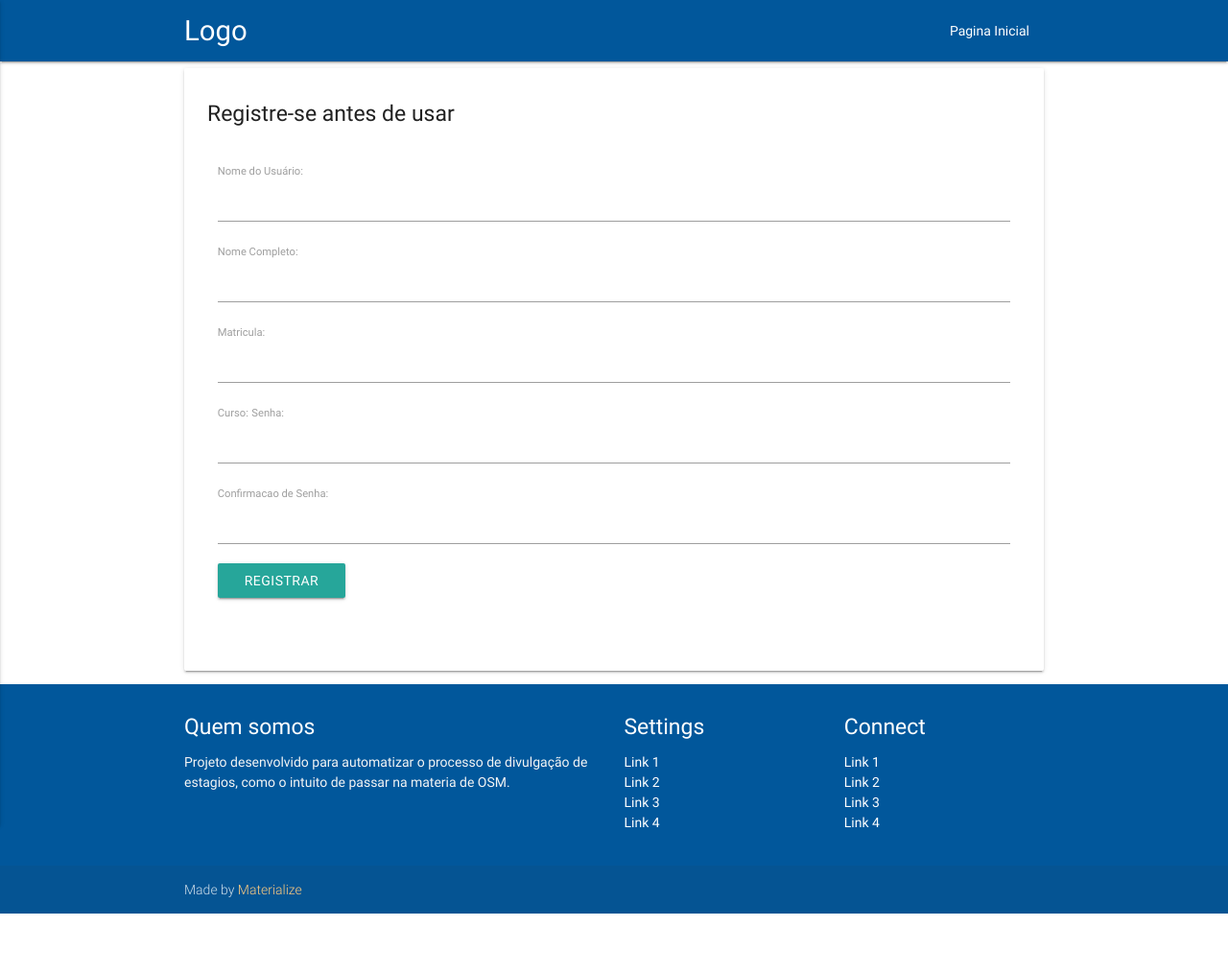
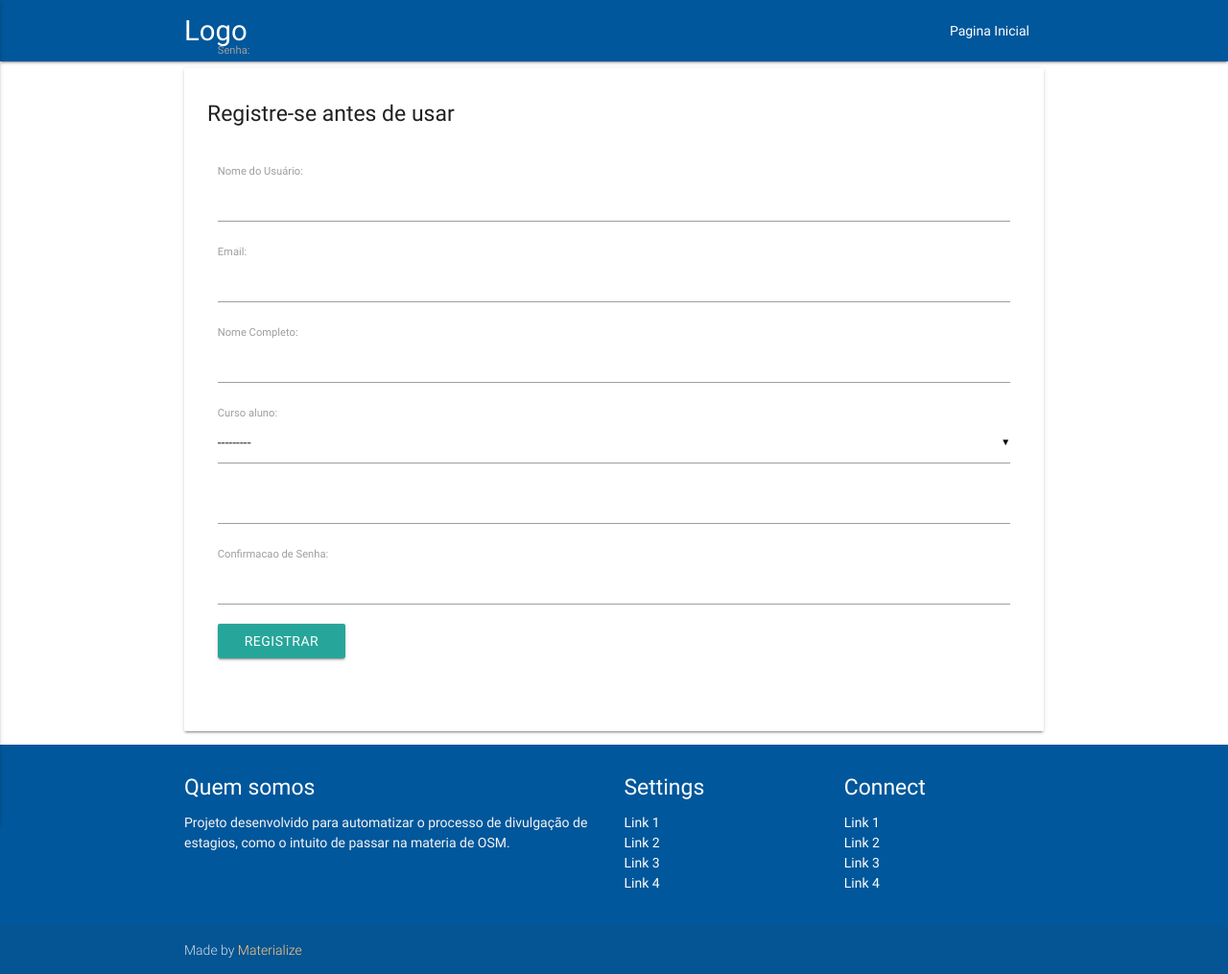
Before and after one commit to fabiomsrs/SIEE, a Django app: page /register_student/ in a window 1280 px wide. Shown: the whole page at 96% size. Before the commit the page ends 952 px from the top, so only its background shows below. Run offline with Django 3.2, Linux system fonts and the light colour scheme; data that the repository does not hold is empty; some libraries are stand-ins or nearby versions.

Commit message:
formulario aluno

```diff
--- a/SIEE/core/forms.py
+++ b/SIEE/core/forms.py
@@ -2,6 +2,8 @@ from django import forms
 from django.contrib.auth import get_user_model
 from django.contrib.auth.models import User
 from django.contrib.auth.forms import UserCreationForm
+from django.forms import CheckboxSelectMultiple
+
 from core.models import Empresa, Vaga, TipoVaga, Aluno
 
 User = get_user_model()
@@ -70,6 +72,5 @@ class RegisterStudentForm(forms.ModelForm):
         return student
 
     class Meta:
-
         model = Aluno
-        fields = '__all__'
+        fields = ['username', 'email', 'nome', 'curso_aluno']
--- a/SIEE/core/models.py
+++ b/SIEE/core/models.py
@@ -57,8 +57,8 @@ class Vaga(models.Model):
 class Usuario(AbstractBaseUser, PermissionsMixin):
 
     username = models.CharField('Nome do Usuário', max_length=30, unique=True, validators=[validators.RegexValidator(re.compile('^[\w.@+-]+$'),
-                                              'O nome do user so pode conter letras, digitos ou os''seguintes caracteres @/./+/-/_'
-                                              'invalid')])
+                                                                                                                     'O nome do user so pode conter letras, digitos ou os''seguintes caracteres @/./+/-/_'
+                                                                                                                     'invalid')])
     email = models.EmailField('E-mail', unique=True)
     nome = models.CharField('Nome', max_length=100, blank=False)
 
@@ -76,8 +76,9 @@ class Aluno(models.Model):
                                                                       'O nome do user so pode conter letras, digitos ou os''seguintes caracteres @/./+/-/_'
                                                                       'invalid')])
     nome = models.CharField("Nome Completo", max_length=255, null=False)
+    email = models.CharField("Email", max_length=255, null=False)
     matricula = models.CharField("Matricula",max_length=255, null=False)
-    curso = models.ForeignKey('Curso', related_name='curso_aluno')
+    curso_aluno = models.ForeignKey("Curso", related_name='curso_aluno', null=False)
 
 
 class CurriculoAluno(models.Model):
--- a/SIEE/core/templates/base_login.html
+++ b/SIEE/core/templates/base_login.html
@@ -69,5 +69,18 @@
 <script src="https://code.jquery.com/jquery-2.1.1.min.js"></script>
 <script src="{% static 'js/materialize.js' %}"></script>
 <script src="{% static  'js/init.js' %}"></script>
+<script>
+    $().ready(function() {
+        $('select').material_select();
+    });
+    $('.datepicker').pickadate({
+        selectMonths: false, // Creates a dropdown to control month
+        selectYears: 70,
+        min: [1917, 01, 01],
+        max: false,
+        format: 'yyyy-mm-dd'
+    });
+</script>
+
 </body>
 </html>
--- a/SIEE/core/urls.py
+++ b/SIEE/core/urls.py
@@ -20,5 +20,5 @@ urlpatterns = [
     url('^student_area/$', login, {'template_name': 'student_area.html'}, name='login_student'),
     url('^institution_area/$', login, {'template_name': 'institution_area.html'}, name='login_institution'),
 
-    url('^logout/', logout_then_login, {'login_url' : 'login'}, name='logout_usuario')
+    url('^logout/', logout_then_login, {'login_url' : 'login_institution'}, name='logout_usuario')
 ]
```
Also changed, not shown: SIEE/core/migrations/0001_initial.py, SIEE/core/migrations/0002_auto_20170818_1940.py (deleted).
